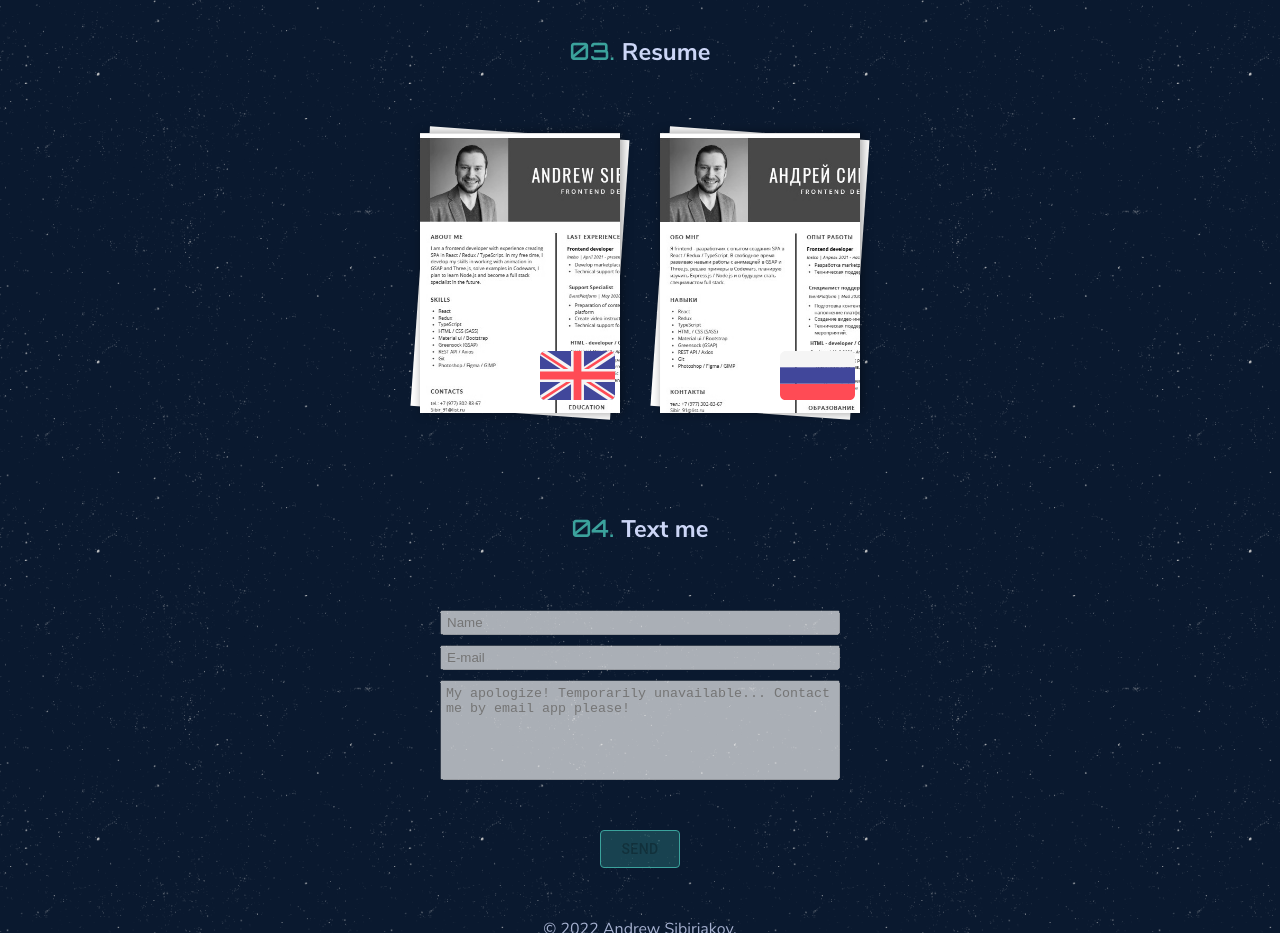
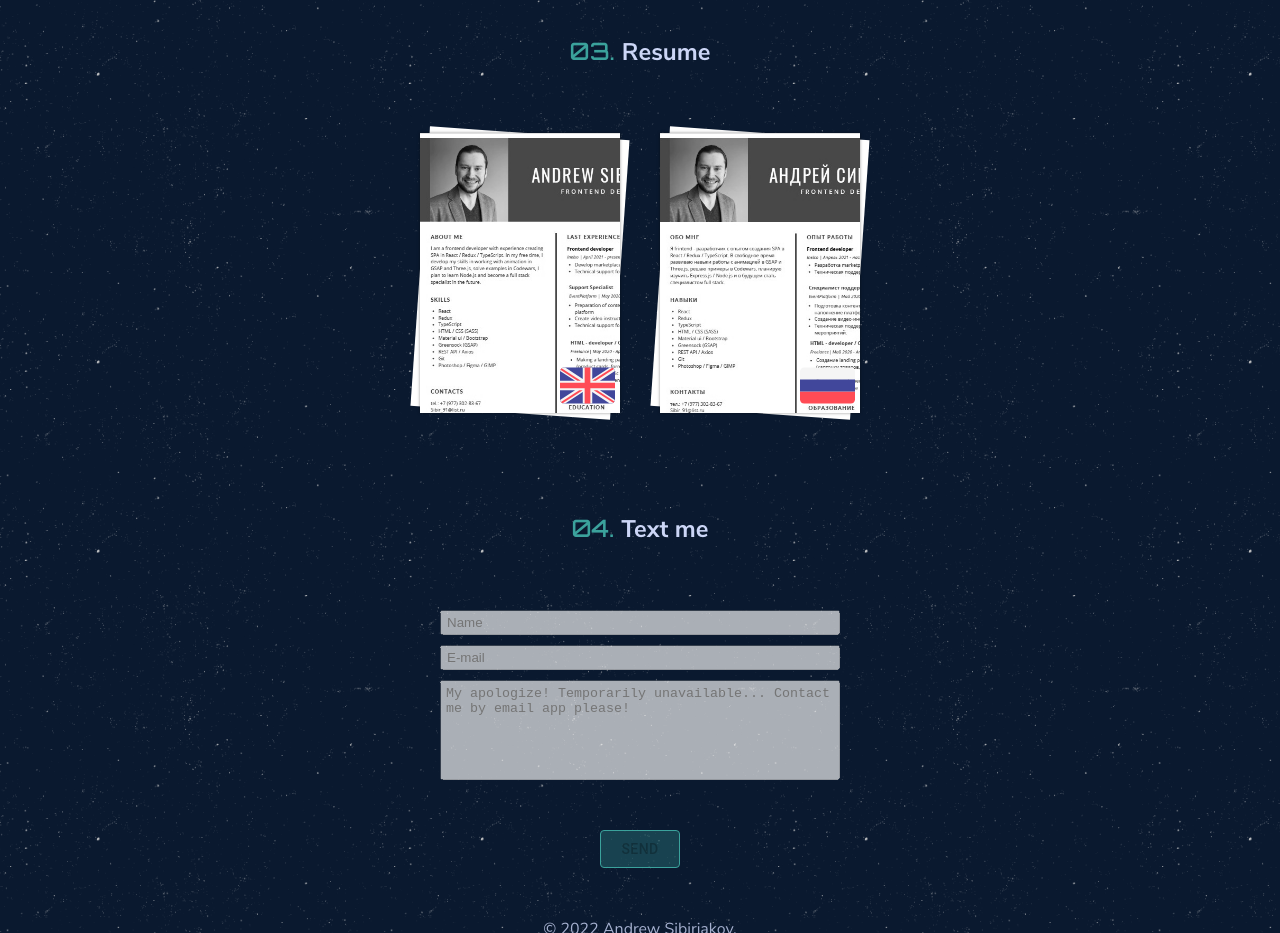
Before and after one commit to sibiryakov090591/portfolio_src, a React (Create React App) app: page / in a window 1280 px wide. Shown: the part 3240-4173 px from the top of the page. Built offline with nearby package versions, Linux system fonts and the light colour scheme.

Commit message:
fixed resume styles

```diff
--- a/src/blocks/hire-me/styles.ts
+++ b/src/blocks/hire-me/styles.ts
@@ -66,9 +66,9 @@ export const useStyles = makeStyles((theme: AppTheme) => ({
     overflow: "hidden",
     cursor: "pointer",
     transition: "all 500ms ease-out",
-    boxShadow: "2px 0 10px rgb(0 0 0 / 40%)",
+    boxShadow: "0px 0px 3px 0px rgb(0 0 0 / 40%)",
     "&:hover": {
-      boxShadow: "0px 0px 5px 2px #3ba29c",
+      boxShadow: "0px 0px 5px 5px rgb(0 0 0 / 40%)",
       "& > img:first-child": {
         filter: "grayscale(0)",
         width: "145%",
@@ -93,10 +93,7 @@ export const useStyles = makeStyles((theme: AppTheme) => ({
     position: "absolute",
     bottom: 0,
     right: 5,
-    height: 75,
-    "@media screen and (max-width: 654px)": {
-      height: 60,
-    },
+    height: 55,
   },
 }));
 
```
